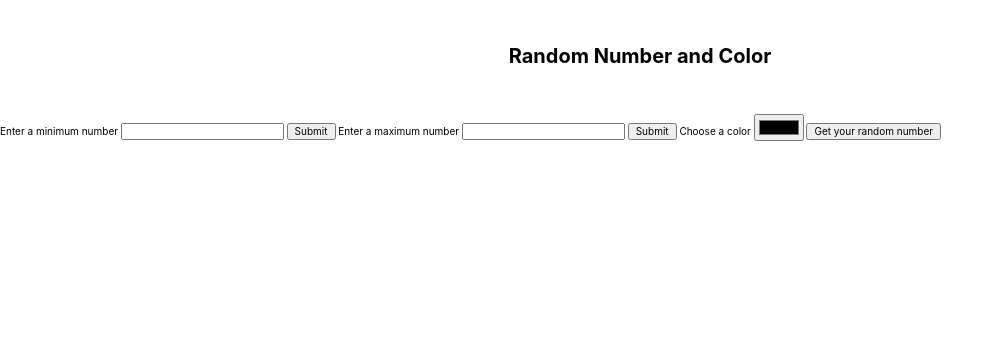
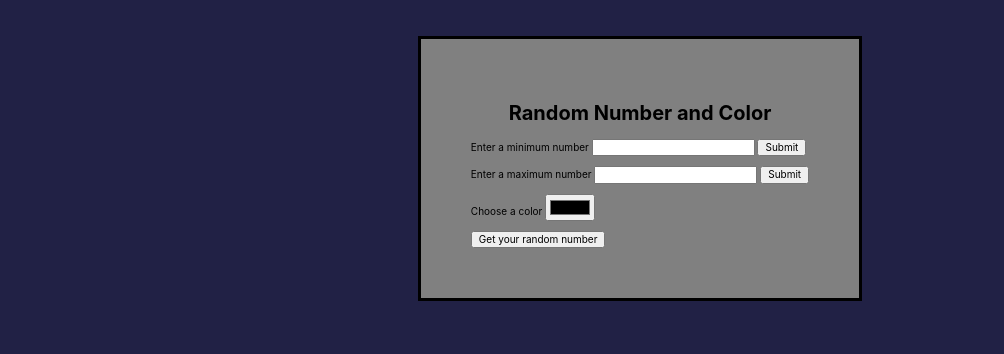
Before and after one commit to skdonnet/random-num-and-color, a website: page index.html in a window 1280 px wide. Shown: the whole page, without its empty margins (0-1004 px from the left). Drawn offline with nearby package versions, Linux system fonts and the light colour scheme.

Commit message:
css pretty things

```diff
--- a/index.html
+++ b/index.html
@@ -14,21 +14,24 @@
     <title>Random Number and Color</title>
   </head>
   <body>
+    <div class="entire">
       <h1>Random Number and Color</h1>
-    <form>
+      <div class="min">
         <label for="minimum">Enter a minimum number</label>
         <input type="text" id="minimum" />
         <button id="minButton">Submit</button>
-
+      </div>
+      <div class="max">
         <label for="maximum">Enter a maximum number</label>
         <input type="text" id="maximum" />
         <button id="maxButton">Submit</button>
-
+      </div>
+      <div class="co">
         <label for="color">Choose a color</label>
         <input type="color" id="color" name="color" />
-
+      </div>
       <button id="getRandNum">Get your random number</button>
-    </form>
+    </div>
     <script src="./scripts.js" type="module"></script>
   </body>
 </html>
--- a/style.css
+++ b/style.css
@@ -3,15 +3,20 @@
 }
 
 body {
+  align-items: center;
+  background-color: #212145;
+  display: flex;
+  flex-direction: column;
   font-family: -apple-system, BlinkMacSystemFont, 'Segoe UI', Roboto, Oxygen,
     Ubuntu, Cantarell, 'Open Sans', 'Helvetica Neue', sans-serif;
   font-size: 10px;
+  margin: 20px;
+  padding: 1rem;
 }
 
 h1 {
   display: flex;
   justify-content: center;
-  padding-top: 2rem;
 }
 
 form {
@@ -25,3 +30,21 @@ p {
   justify-content: center;
   padding-top: 2rem;
 }
+
+.min {
+  padding-bottom: 10px;
+}
+
+.max {
+  padding-bottom: 10px;
+}
+
+.co {
+  padding-bottom: 10px;
+}
+
+.entire {
+  background-color: grey;
+  border: solid;
+  padding: 50px;
+}
```
Lines whose indentation alone changed are shown as unchanged.
